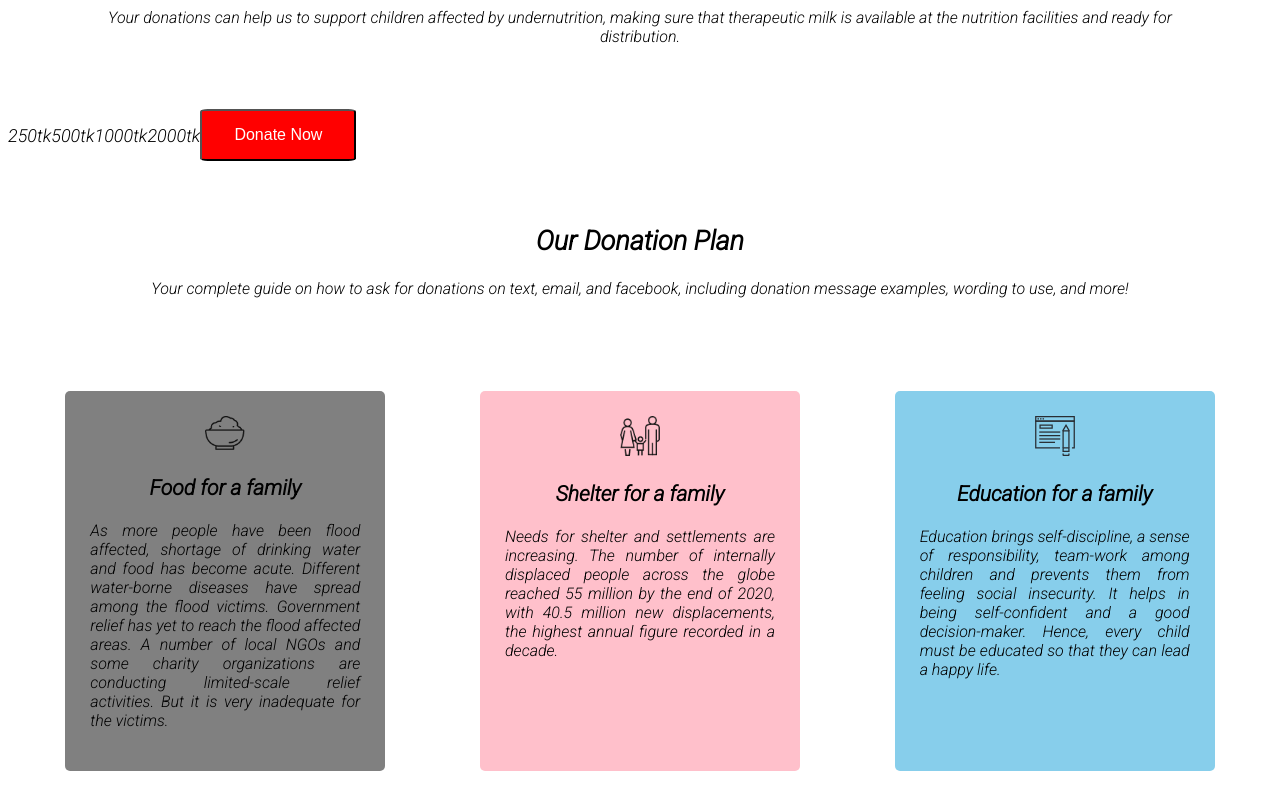
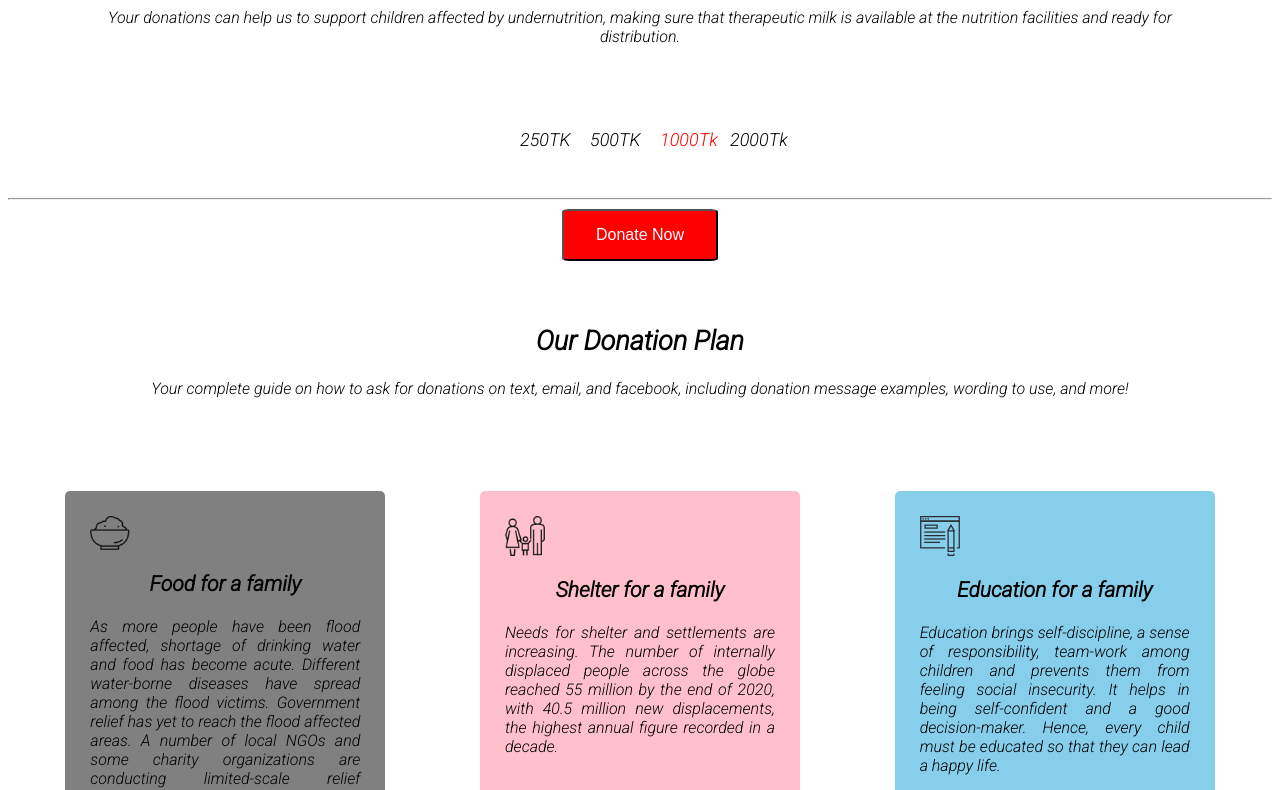
Before and after one commit to shu305/donate-today, a plain HTML site: page index.html in a window 1280 px wide. Shown: the part 869-1659 px from the top of the page. Drawn offline with Linux system fonts and the light colour scheme.

Commit message:
final project

```diff
--- a/index.html
+++ b/index.html
@@ -31,19 +31,29 @@
 
 
     <div class="donate-option">
-        <h1 class="tittle"> Donate Now</h1>
+        <h1 class="tittle"> Donate Today</h1>
         <p> Your donations can help us to support children affected by undernutrition, making sure that therapeutic
             milk is available at the nutrition facilities and ready for distribution.</p>
     </div>
-    <section class="amount">
-        <div>250tk</div>
-        <div>500tk</div>
-        <div>1000tk</div>
-        <div>2000tk</div>
 
+    <div class="parent">
+        <div class="child">250TK</div>
+        <div class="child">500TK</div>
+        <div id="color" class="child">1000Tk</div>
+        <div class="child">2000Tk</div>
+
+
+    </div>
+
+
+
+
+    <div class="donate-option-top">
+        <hr>
         <button class="button-1"> Donate Now</button>
+    </div>
 
-    </section>
+
     <section>
         <div class="donate-option">
             <h1 class="tittle">Our Donation Plan</h1>
@@ -126,7 +136,10 @@
         <button class="subscription-button">Subscription</button>
     </div>
 
-
+    <div class="footer">
+        <h2 class="style">Be Humble</h2>
+        <h4>i am Gonna Do it</h4>
+    </div>
 
 
 
--- a/style.css
+++ b/style.css
@@ -31,6 +31,42 @@ header {
     background-repeat: no-repeat;
 }
 
+
+
+.parent {
+
+
+
+    display: flex;
+
+    align-items: center;
+    justify-content: center;
+}
+
+.child {
+
+
+    background-color: white;
+    width: 30px;
+    height: 40px;
+    margin: 20px;
+}
+
+#color {
+    background-position: center;
+    color: red;
+
+
+}
+
+.donate-option-top {
+
+    text-align: center;
+
+}
+
+
+
 .button-1 {
     background-color: red;
     border-radius: 5%;
@@ -46,11 +82,6 @@ header {
     margin: 5%;
     text-align: center;
     font-weight: 600px;
-}
-
-.amount {
-    display: flex;
-    align-items: center;
 }
 
 .package-description {
@@ -94,6 +125,7 @@ header {
 }
 
 .box3 {
+
     background-color: skyblue;
     width: 270px;
     text-align: center;
@@ -112,6 +144,7 @@ header {
 
 .icon img {
 
+    display: flex;
     width: 40px;
 }
 
@@ -170,3 +203,16 @@ header {
     display: inline-block;
     font-size: 16px;
 }
+
+.footer {
+    position: -ms-page;
+    margin-bottom: 0%;
+    padding-bottom: 4%;
+    left: 0;
+    bottom: 0;
+    width: 100%;
+    background-color: black;
+    color: white;
+    text-align: center;
+
+}
```
